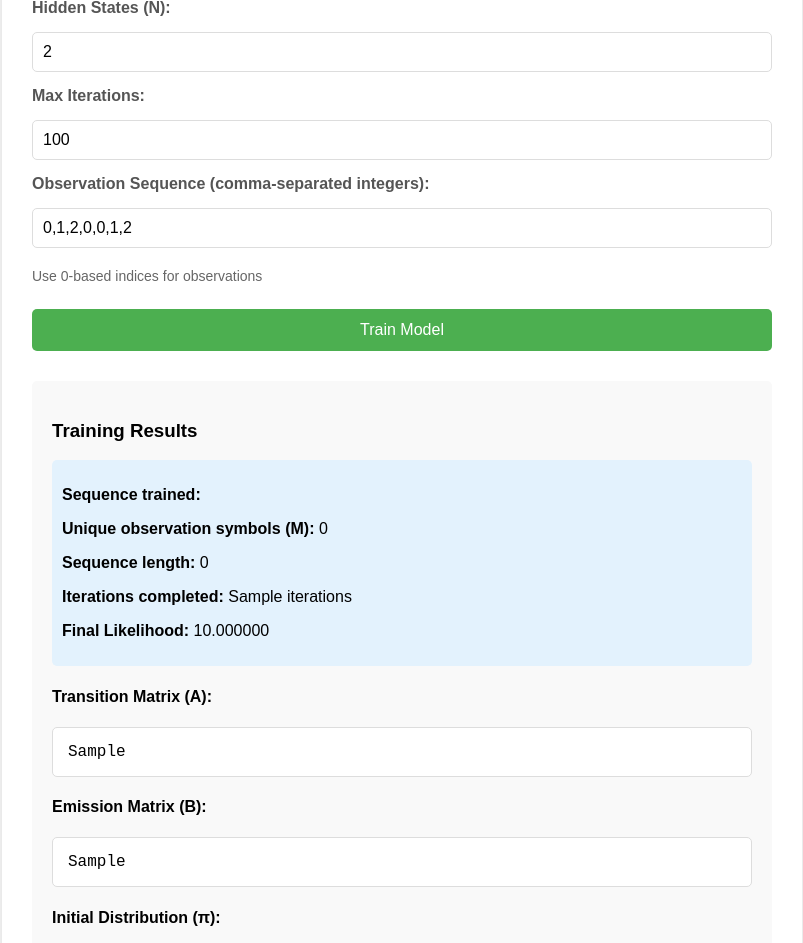
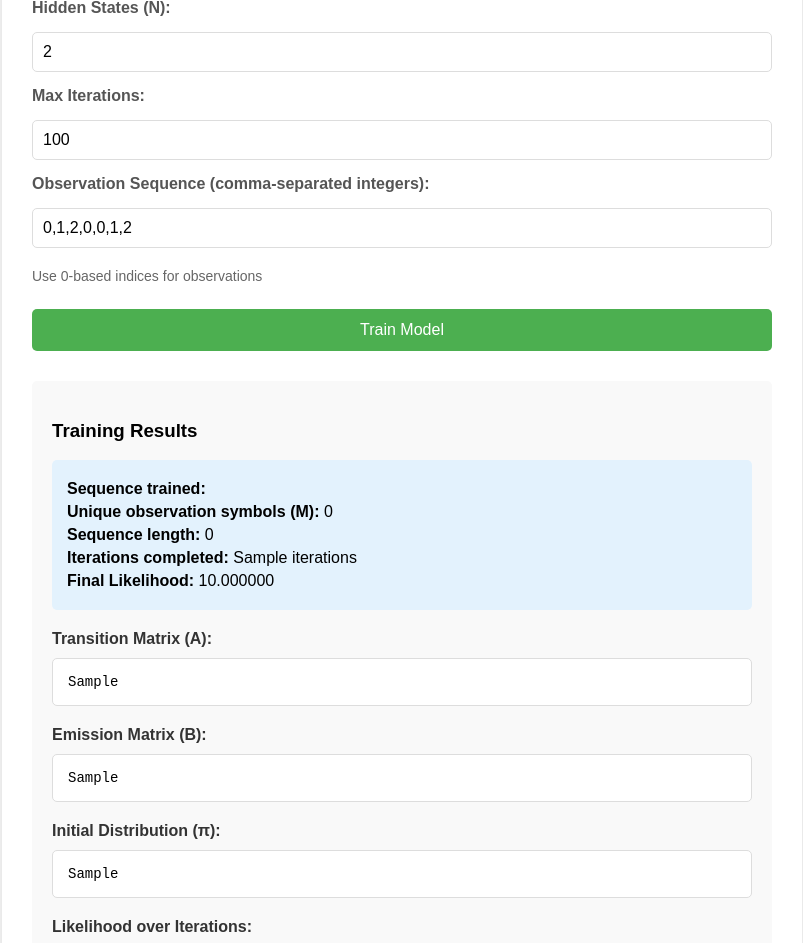
Before and after one commit to Shimuuh/HMM_BaumWelch_Project, a Flask app: template templates/index.html in a window 1280 px wide. Shown: the part 129-1072 px from the top of the page, without its empty margins (238-1041 px from the left). Run offline with Flask 3, Linux system fonts and the light colour scheme; the template is opened without the code that fills it: most values are stand-ins (such as "Sample title", 1, 10 or a date in 2020).

Commit message:
Updated HMM project with Flask structure

```diff
--- a/app.py
+++ b/app.py
@@ -29,11 +29,11 @@ def index():
             # Train using Baum-Welch
             trained_model, likelihoods = baum_welch(model, observations, max_iter=max_iter)
 
-            # Prepare results for display
+            # Prepare results for display with suppress_small=True to hide scientific notation
             result = {
-                "A": np.array2string(trained_model.A, precision=4, separator=', '),
-                "B": np.array2string(trained_model.B, precision=4, separator=', '),
-                "pi": np.array2string(trained_model.pi, precision=4, separator=', '),
+                "A": np.array2string(trained_model.A, precision=4, separator=', ', suppress_small=True),
+                "B": np.array2string(trained_model.B, precision=4, separator=', ', suppress_small=True),
+                "pi": np.array2string(trained_model.pi, precision=4, separator=', ', suppress_small=True),
                 "likelihoods": likelihoods,
                 "final_likelihood": likelihoods[-1] if likelihoods else 0,
                 "iterations": len(likelihoods)
--- a/templates/index.html
+++ b/templates/index.html
@@ -61,10 +61,12 @@
             border-radius: 5px;
             border: 1px solid #ddd;
             overflow-x: auto;
+            font-family: 'Courier New', monospace;
         }
         pre {
             margin: 0;
             font-family: 'Courier New', monospace;
+            font-size: 14px;
         }
         img {
             max-width: 100%;
@@ -86,9 +88,17 @@
         }
         .summary {
             background-color: #e3f2fd;
-            padding: 10px;
+            padding: 15px;
             border-radius: 5px;
             margin-bottom: 20px;
+        }
+        .summary p {
+            margin: 5px 0;
+        }
+        h4 {
+            color: #333;
+            margin-top: 20px;
+            margin-bottom: 10px;
         }
     </style>
 </head>
```
Also changed, not shown: static/graph.png.
